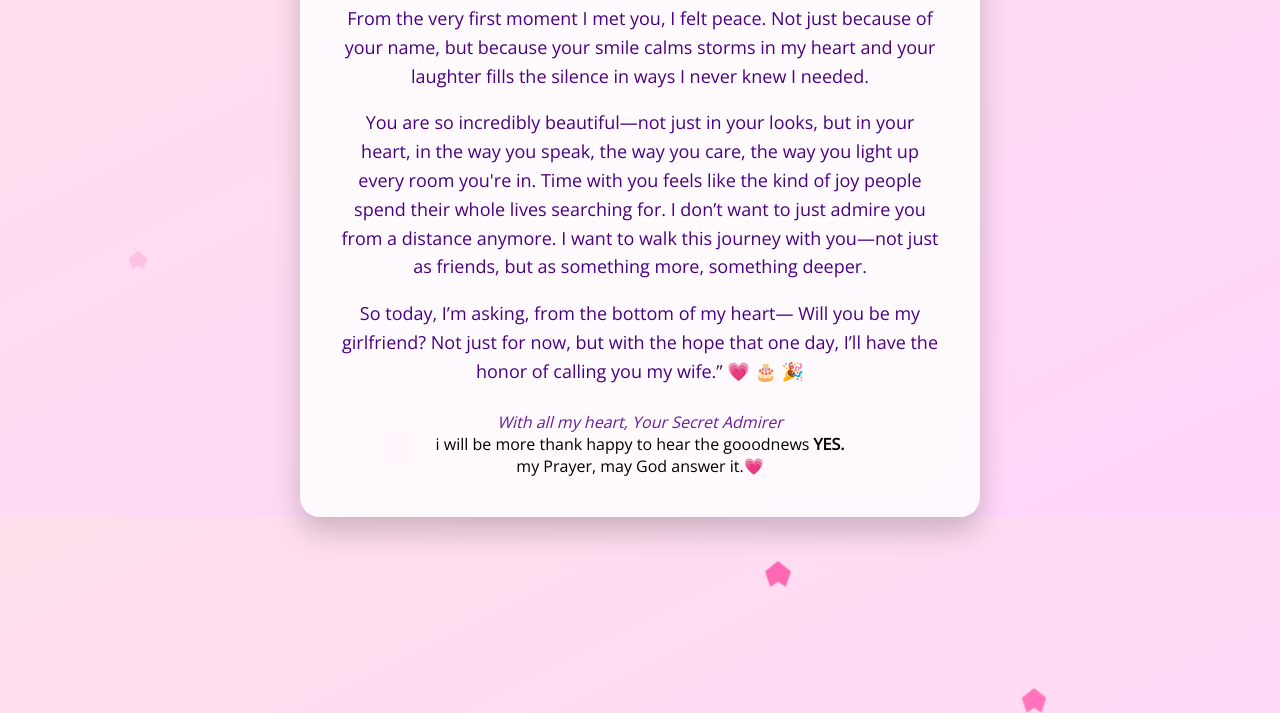
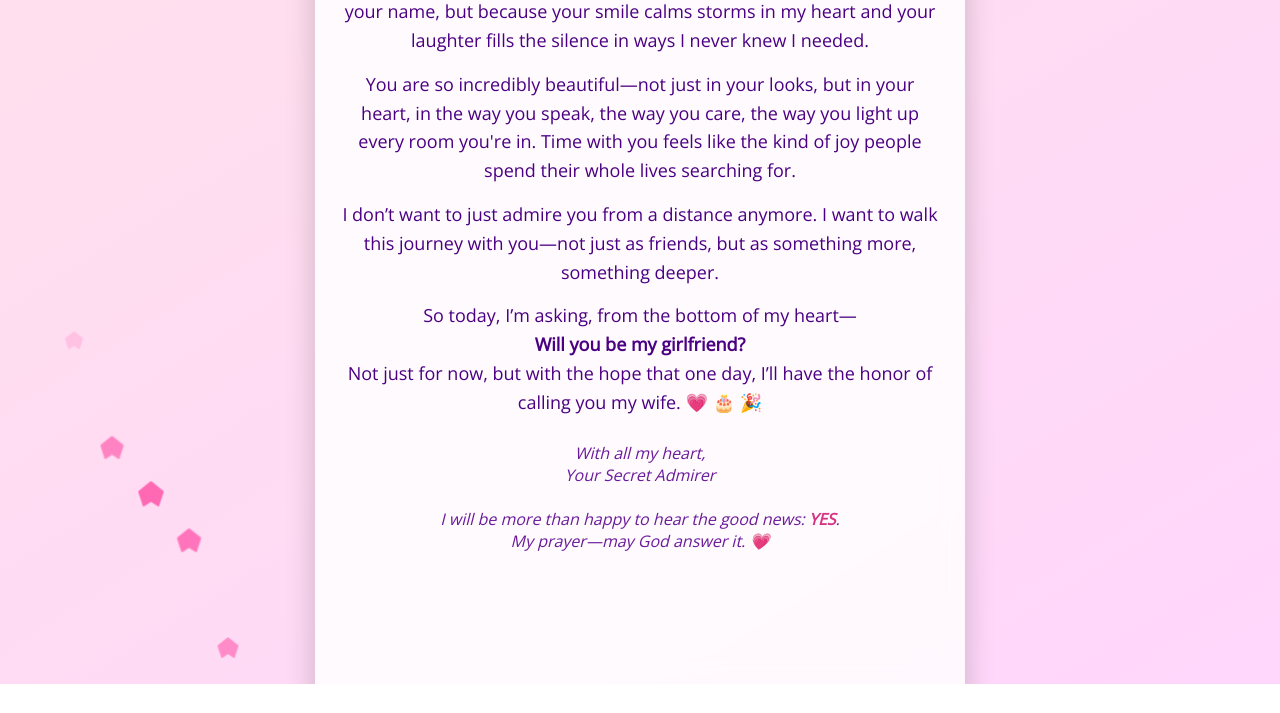
Before and after one commit to emmanuel84-web/myprayer4u, a plain HTML site: page love-note.html in a window 1280 px wide. Shown: the part 116-829 px from the top of the page. After the commit the page ends 800 px from the top, so only its background shows below. Drawn offline with nearby package versions, Linux system fonts and the light colour scheme.

Commit message:
Update love-note.html

```diff
--- a/love-note.html
+++ b/love-note.html
@@ -1,43 +1,65 @@
 <!DOCTYPE html>
 <html lang="en">
 <head>
-  <meta charset="UTF-8">
-  <title>To My Precious Gift &#x1F48C;</title>
-  <link href="https://fonts.googleapis.com/css2?family=Great+Vibes&family=Open+Sans&display=swap" rel="stylesheet">
+  <meta charset="UTF-8" />
+  <title>To My Precious Gift 💌</title>
+  <meta name="viewport" content="width=device-width, initial-scale=1.0" />
+  <link href="https://fonts.googleapis.com/css2?family=Great+Vibes&family=Open+Sans&display=swap" rel="stylesheet" />
   <style>
-    body {
+    html, body {
       margin: 0;
       padding: 0;
       font-family: 'Open Sans', sans-serif;
       background: linear-gradient(to bottom right, #ffe0ec, #ffd6fc);
+      height: 100%;
+      overflow: hidden;
+    }
+
+    body {
       display: flex;
       align-items: center;
       justify-content: center;
-      overflow: scroll;
+      position: relative;
     }
 
-    .note {
+    .container {
+      position: relative;
+      z-index: 1;
+      width: 100%;
+      height: 100vh;
+      padding: 20px;
+      display: flex;
+      align-items: center;
+      justify-content: center;
+    }
+
+    .note-wrapper {
+      width: 100%;
+      max-width: 600px;
+      height: 100%;
       background: rgba(255, 255, 255, 0.85);
       backdrop-filter: blur(10px);
       border-radius: 20px;
-      padding: 40px;
-      max-width: 600px;
-      text-align: center;
+      padding: 40px 25px;
       box-shadow: 0 15px 30px rgba(0, 0, 0, 0.2);
+      overflow-y: auto;
       animation: fadeIn 1.5s ease-out;
     }
 
     h1 {
       font-family: 'Great Vibes', cursive;
-      font-size: 30px;
+      font-size: 32px;
       color: #d63384;
       margin-bottom: 20px;
+      text-align: center;
     }
 
     p {
       font-size: 18px;
       color: #4b0082;
       line-height: 1.6;
+      margin: 15px 0;
+      text-align: center;
     }
 
     .signature {
@@ -45,6 +67,12 @@
       font-style: italic;
       font-size: 16px;
       color: #6a1b9a;
+      text-align: center;
+    }
+
+    b {
+      color: #d63384;
+      font-weight: bold;
     }
 
     @keyframes fadeIn {
@@ -58,7 +86,6 @@
       }
     }
 
-    /* Floating hearts */
     .heart {
       position: absolute;
       width: 20px;
@@ -67,30 +94,6 @@
       clip-path: polygon(50% 0%, 100% 40%, 80% 100%, 50% 80%, 20% 100%, 0% 40%);
       animation: float 6s infinite ease-in-out;
       opacity: 0.6;
-    }
-
-    .heart:nth-child(1) {
-      top: 90%;
-      left: 10%;
-      animation-delay: 0s;
-    }
-
-    .heart:nth-child(2) {
-      top: 100%;
-      left: 30%;
-      animation-delay: 1s;
-    }
-
-    .heart:nth-child(3) {
-      top: 110%;
-      left: 60%;
-      animation-delay: 2s;
-    }
-
-    .heart:nth-child(4) {
-      top: 120%;
-      left: 80%;
-      animation-delay: 3s;
     }
 
     @keyframes float {
@@ -107,53 +110,60 @@
         opacity: 0;
       }
     }
+
+    .heart:nth-child(n) {
+      top: 100%;
+      animation-delay: calc(1s * var(--i));
+      left: calc(5% + 3% * var(--i));
+    }
+
+    /* Smooth scroll for inner content */
+    .note-wrapper::-webkit-scrollbar {
+      width: 8px;
+    }
+
+    .note-wrapper::-webkit-scrollbar-thumb {
+      background: #ffb6c1;
+      border-radius: 10px;
+    }
   </style>
 </head>
 <body>
 
-  <!-- Floating hearts -->
-  <div class="heart"></div>
-  <div class="heart"></div>
-  <div class="heart"></div>
-  <div class="heart"></div>
-  <div class="heart"></div>
-  <div class="heart"></div>
-  <div class="heart"></div>  <div class="heart"></div>
-  <div class="heart"></div>
-  <div class="heart"></div>
-   <div class="heart"></div>
-  <div class="heart"></div>
-  <div class="heart"></div>
-  <div class="heart"></div>  <div class="heart"></div>
-  <div class="heart"></div>
-  <div class="heart"></div> <div class="heart"></div>
-  <div class="heart"></div>
-  <div class="heart"></div>
-  <div class="heart"></div>  <div class="heart"></div>
-  <div class="heart"></div>
-  <div class="heart"></div> <div class="heart"></div>
-  <div class="heart"></div>
-  <div class="heart"></div>
-  <div class="heart"></div>  <div class="heart"></div>
-  <div class="heart"></div>
-  <div class="heart"></div>
-  <div class="note">
-    <h1>To My One and Only Precious Gift &#x1F497;</h1>
-    <p>
-      From the very first moment I met you, I felt peace. Not just because of your name, but because your smile calms storms in my heart and your laughter fills the silence in ways I never knew I needed.</p>
-<p>
-You are so incredibly beautiful—not just in your looks, but in your heart, in the way you speak, the way you care, the way you light up every room you're in. Time with you feels like the kind of joy people spend their whole lives searching for.
+  <!-- Floating hearts will be generated below -->
+  <script>
+    for (let i = 0; i < 30; i++) {
+      const heart = document.createElement('div');
+      heart.className = 'heart';
+      heart.style.setProperty('--i', i);
+      document.body.appendChild(heart);
+    }
+  </script>
 
-I don’t want to just admire you from a distance anymore. I want to walk this journey with you—not just as friends, but as something more, something deeper.</p>
-
-<p>So today, I’m asking, from the bottom of my heart—
-Will you be my girlfriend?
-Not just for now, but with the hope that one day, I’ll have the honor of calling you my wife.” &#x1F497; &#x1F382; &#x1F389;
-    </p>
-    <div class="signature">
-      With all my heart, Your Secret Admirer </div> i will be more thank happy to hear the gooodnews <b>YES. </b> <br>my Prayer, may God answer it.&#x1F497;
+  <div class="container">
+    <div class="note-wrapper">
+      <h1>To My One and Only Precious Gift 💗</h1>
+      <p>
+        From the very first moment I met you, I felt peace. Not just because of your name, but because your smile calms storms in my heart and your laughter fills the silence in ways I never knew I needed.
+      </p>
+      <p>
+        You are so incredibly beautiful—not just in your looks, but in your heart, in the way you speak, the way you care, the way you light up every room you're in. Time with you feels like the kind of joy people spend their whole lives searching for.
+      </p>
+      <p>
+        I don’t want to just admire you from a distance anymore. I want to walk this journey with you—not just as friends, but as something more, something deeper.
+      </p>
+      <p>
+        So today, I’m asking, from the bottom of my heart—<br />
+        <strong>Will you be my girlfriend?</strong><br />
+        Not just for now, but with the hope that one day, I’ll have the honor of calling you my wife. 💗 🎂 🎉
+      </p>
+      <div class="signature">
+        With all my heart,<br />
+        Your Secret Admirer <br /><br />
+        I will be more than happy to hear the good news: <b>YES</b>.<br />
+        My prayer—may God answer it. 💗
+      </div>
     </div>
-
   </div>
 
 </body>
```
